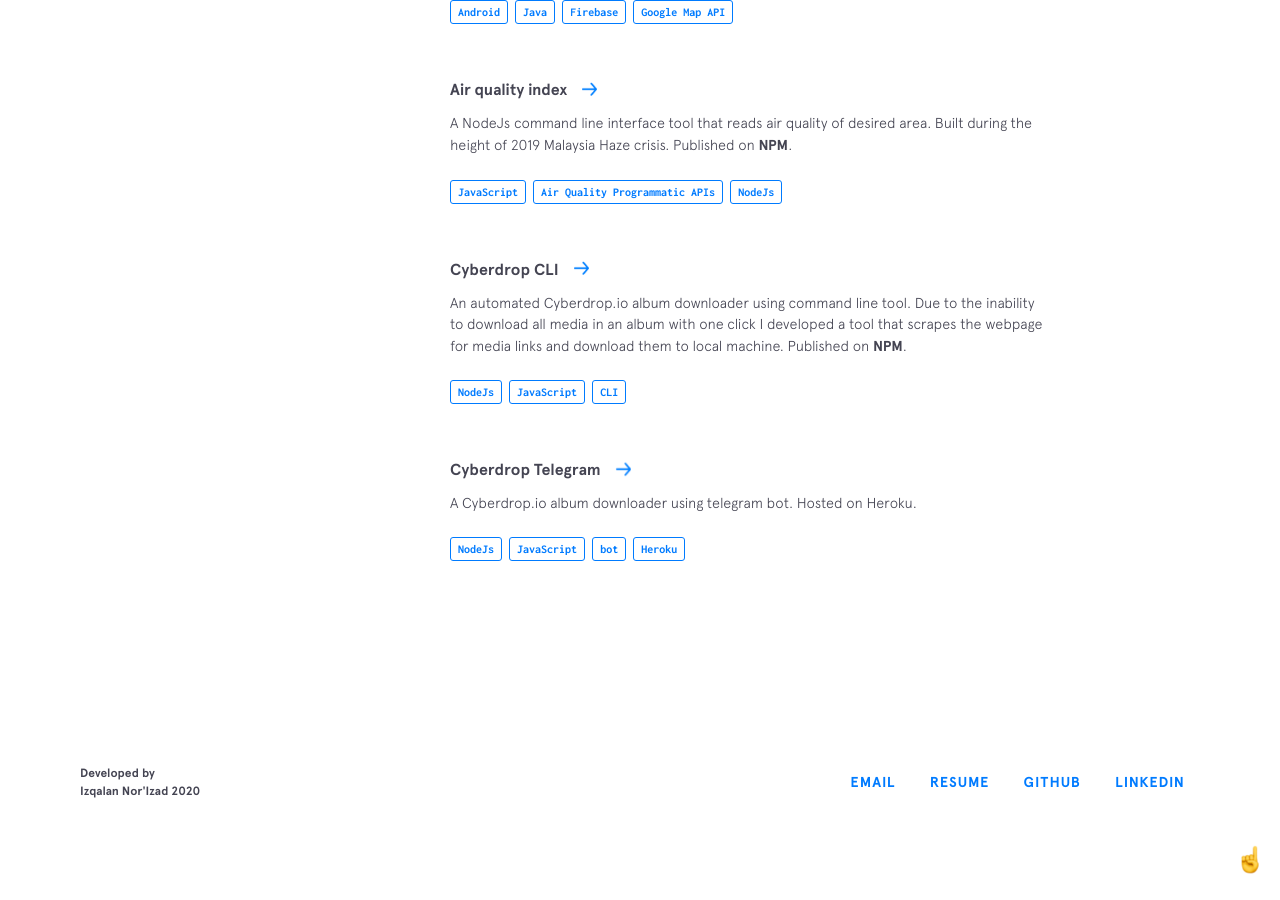
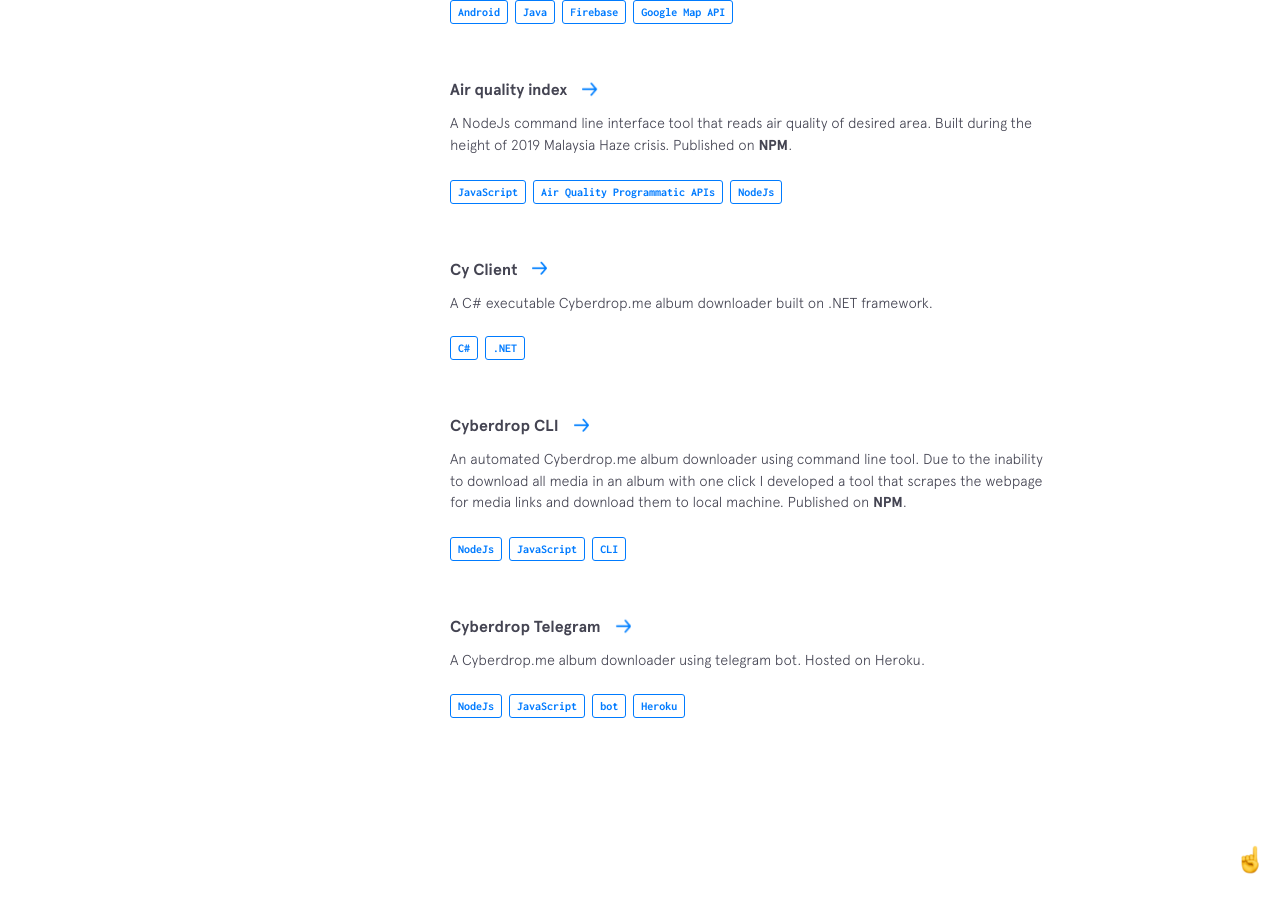
Before and after one commit to izqalan/izqalan.github.io, a Jekyll site: the page built from index.html, in a window 1280 px wide and 900 px high, scrolled down 3482 px. Built offline with Jekyll 4.4.1, drawn with Linux system fonts in a browser that asks for light colours; nearby versions of some CDN libraries.

Commit message:
update: other-projects

```diff
--- a/_data/other-projects.yml
+++ b/_data/other-projects.yml
@@ -26,10 +26,18 @@
     - thing: Air Quality Programmatic APIs
     - thing: NodeJs
 
+- name: Cy Client
+  url: https://github.com/izqalan/cy-client
+  code: https://github.com/izqalan/cy-client
+  description: A C# executable Cyberdrop.me album downloader built on .NET framework.
+  used:
+    - thing: C#
+    - thing: .NET
+
 - name: Cyberdrop CLI
   url: https://github.com/izqalan/CyberDrop-cli
   code: https://github.com/izqalan/CyberDrop-cli
-  description: An automated Cyberdrop.io album downloader using command line tool. Due to the inability to download all media in an album with one click I developed a tool that scrapes the webpage for media links and download them to local machine. Published on <a class="underline-link" href="www.npmjs.com/package/cyberdrop-cli/">NPM</a>.
+  description: An automated Cyberdrop.me album downloader using command line tool. Due to the inability to download all media in an album with one click I developed a tool that scrapes the webpage for media links and download them to local machine. Published on <a class="underline-link" href="www.npmjs.com/package/cyberdrop-cli/">NPM</a>.
   used:
     - thing: NodeJs
     - thing: JavaScript
@@ -38,7 +46,7 @@
 - name: Cyberdrop Telegram
   url: https://github.com/izqalan/Cyberdrop-Telegram
   code: https://github.com/izqalan/Cyberdrop-Telegram
-  description: A Cyberdrop.io album downloader using telegram bot. Hosted on Heroku.
+  description: A Cyberdrop.me album downloader using telegram bot. Hosted on Heroku.
   used:
     - thing: NodeJs
     - thing: JavaScript
```
